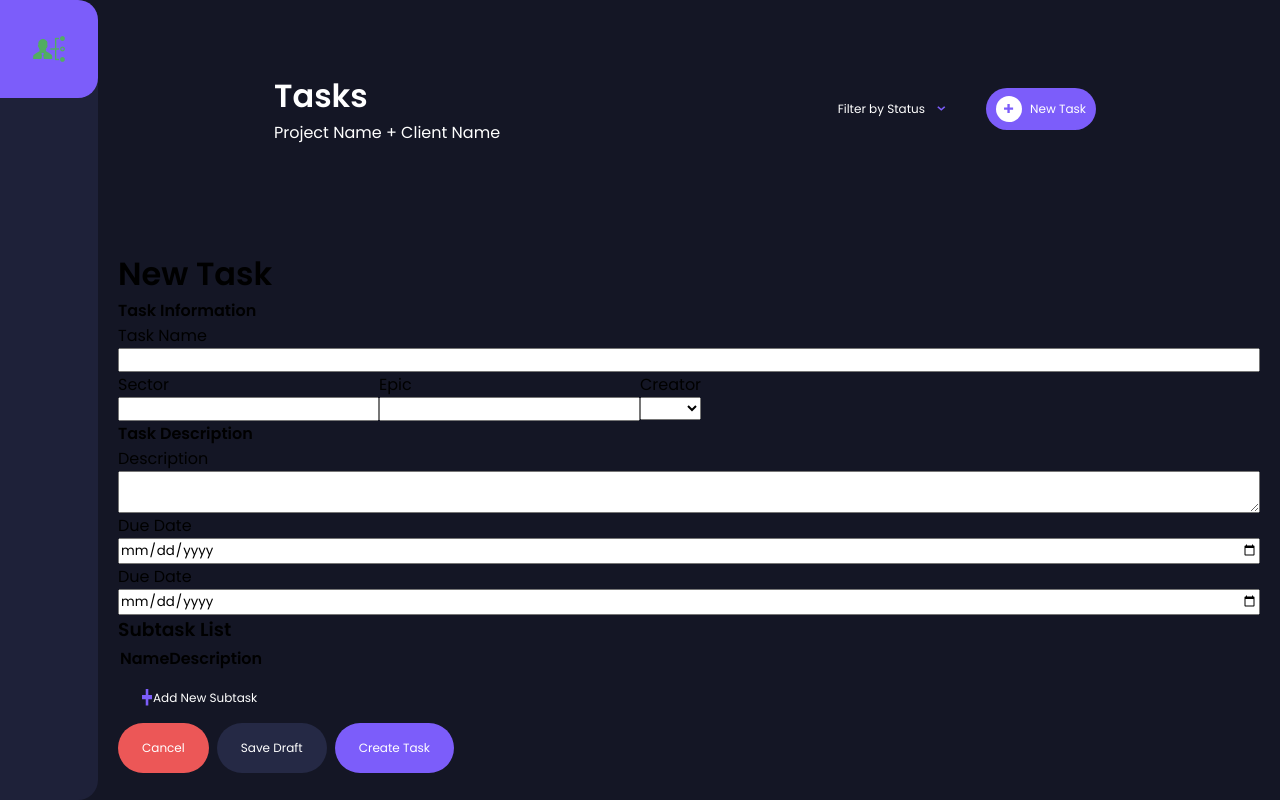
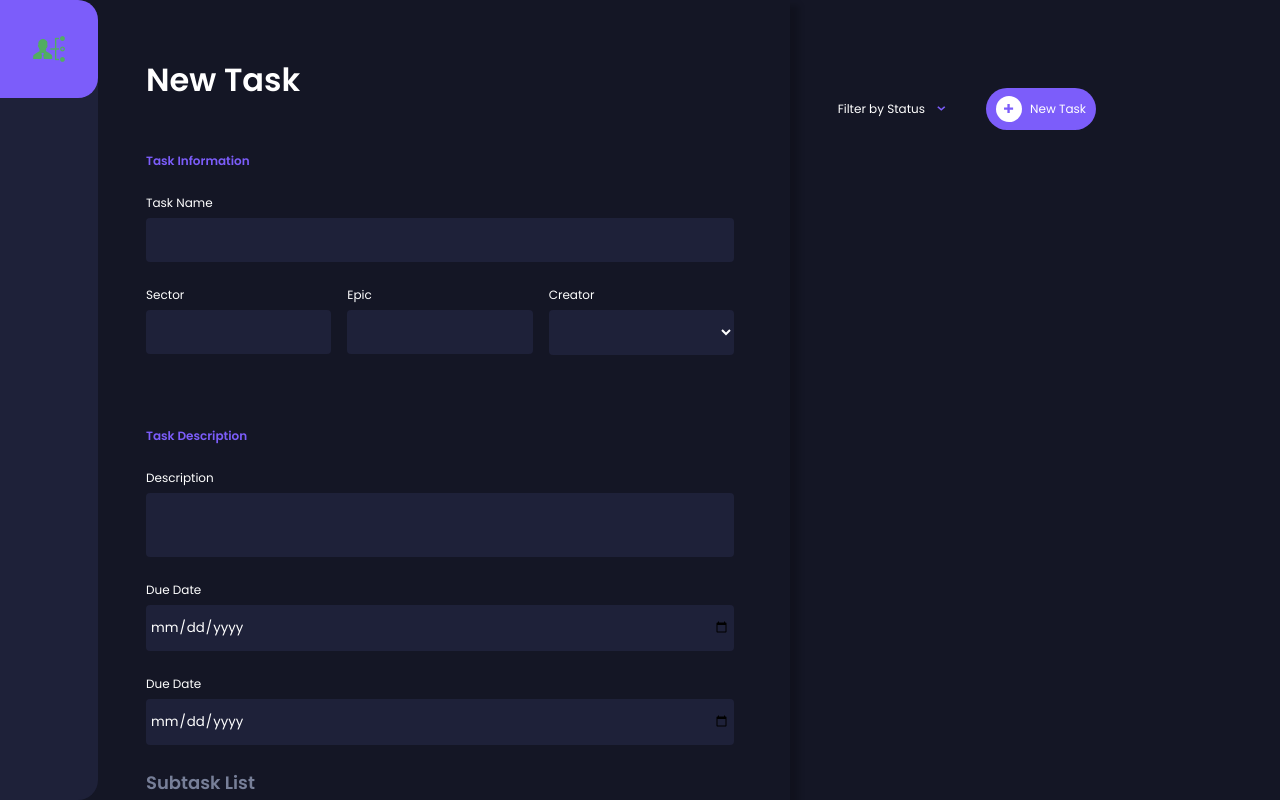
Before and after one commit to rafaelxvr/proflow, a Vue app in the folder src/view/: page / in a window 1280 px wide. Built offline with nearby package versions, Linux system fonts and the light colour scheme.

Commit message:
feat: styling for TaskModel component

```diff
--- a/src/view/src/App.vue
+++ b/src/view/src/App.vue
@@ -2,8 +2,8 @@
     <div v-if="!mobile" class="app flex">
         <NavigationBar/>
         <div class="app-content flex flex-column">
+            <TaskModal />
             <router-view />
-            <TaskModal />
         </div>
     </div>
     <div v-else class="mobile-message flex flex-column">
--- a/src/view/src/components/TaskModal.vue
+++ b/src/view/src/components/TaskModal.vue
@@ -97,6 +97,144 @@ export default {
 }
 </script>
 
-<style scoped>
+<style lang="scss" scoped>
+  .task-wrap {
+    position: fixed;
+    top: 0;
+    left: 0;
+    background-color: transparent;
+    width: 100%;
+    height: 100vh;
+    overflow: scroll;
 
+    @media(min-width: 900px) {
+      left: 90px;
+    }
+
+    .task-content {
+      position: relative;
+      padding: 56px;
+      max-width: 700px;
+      width: 100%;
+      background-color: #141625;
+      color: white;
+      box-shadow: 10px 4px 6px -1px rgba(0, 0, 0, 0.2), 0 2px 4px -1px rgba(0, 0, 0, 0.06);
+
+      h1 {
+        margin-bottom: 48px;
+        color: white;
+      }
+
+      h3 {
+        margin-bottom: 16px;
+        font-size: 18px;
+        color: #777f98;
+      }
+
+      h4 {
+        color: #7c5dfa;
+        font-size: 12px;
+        margin-bottom: 24px;
+      }
+
+      .task-information, task-description {
+        margin-bottom: 48px;
+
+        .task-details {
+          gap: 16px;
+          div {
+            flex: 1;
+          }
+        }
+      }
+
+      .task-subtasks {
+        .subtask-list {
+          width: 100%;
+
+          .table-heading, table-subtask {
+            gap: 16px;
+            font-size: 12px;
+
+            .subtask-name {
+              flex-basis: 30%;
+            }
+
+            .subtask-description {
+              flex-basis: 70%;
+            }
+          }
+
+          .table-heading {
+            margin-bottom: 16px;
+
+            th {
+              text-align: center;
+            }
+          }
+
+          .table-subtask {
+            position: relative;
+            margin-bottom: 24px;
+
+            img {
+              position: absolute;
+              top: 50px;
+              right: 0;
+              width: 12px;
+              height: 16px;
+            }
+          }
+        }
+
+        .button {
+          color: white;
+          background-color: #252945;
+          align-items: center;
+          justify-content: center;
+          width: 100%;
+
+          img {
+            margin-right: 4px;
+          }
+        }
+      }
+
+      .save {
+        margin-top: 60px;
+
+        div {
+          flex: 1;
+        }
+
+        .right {
+          justify-content: flex-end;
+        }
+      }
+    }
+
+    .input {
+      margin-bottom: 24px;
+
+    }
+
+    label {
+      font-size: 12px;
+      margin-bottom: 6px;
+    }
+
+    input, select, textarea {
+      width: 100%;
+      background-color: #1e2139;
+      color: white;
+      border-radius: 4px;
+      padding: 12px 4px;
+      border: none;
+      resize: none;
+
+      &.focus {
+        outline: none;
+      }
+    }
+  }
 </style>
```
